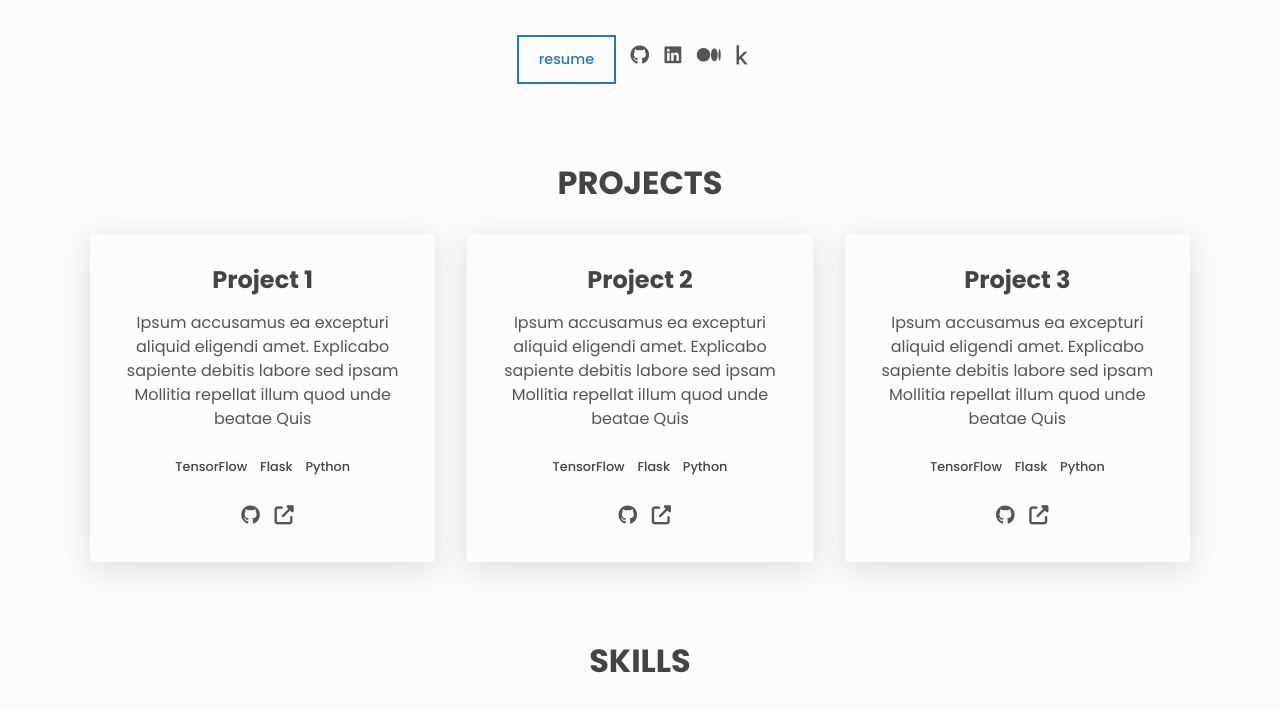
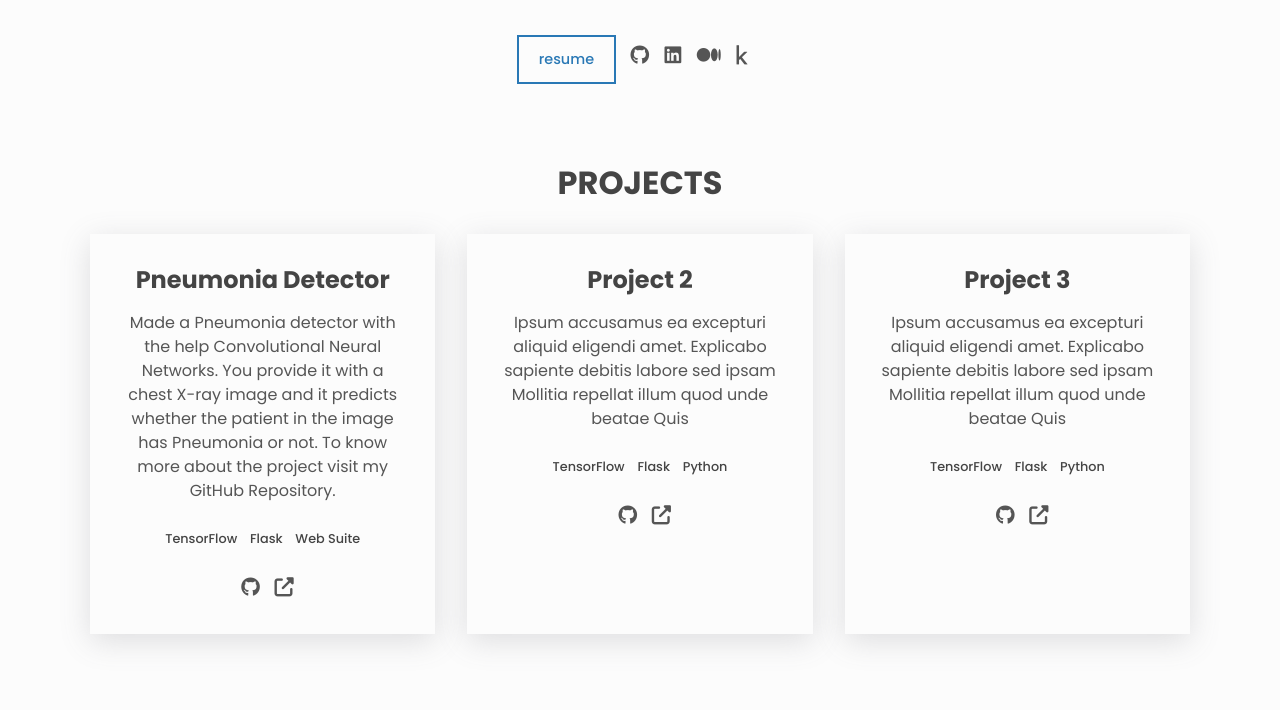
Before and after one commit to rikisupriyo/firstwebsite-vercel, a plain HTML site: page index.html in a window 1280 px wide. Shown: the part 491-1201 px from the top of the page. Drawn offline with Linux system fonts and the light colour scheme.

Commit message:
Portfolio Website

```diff
--- a/index.html
+++ b/index.html
@@ -83,19 +83,18 @@
 
       <div class="projects__grid">
         <div class="project">
-          <h3>Project 1</h3>
+          <h3>Pneumonia Detector</h3>
           <p class="project__description">
-            Ipsum accusamus ea excepturi aliquid eligendi amet. Explicabo
-            sapiente debitis labore sed ipsam Mollitia repellat illum quod
-            unde beatae Quis
+            Made a Pneumonia detector with the help Convolutional Neural Networks. You provide it with a chest X-ray image and
+            it predicts whether the patient in the image has Pneumonia or not. To know more about the project visit my GitHub Repository.
           </p>
           <ul class="project__stack">
             <li class="project__stack-item">TensorFlow</li>
             <li class="project__stack-item">Flask</li>
-            <li class="project__stack-item">Python</li>
+            <li class="project__stack-item">Web Suite</li>
           </ul>
 
-          <a href="https://github.com" aria-label="source code" class="link link--icon">
+          <a href="https://github.com/rikisupriyo/Pneumonia-Detector" aria-label="source code" class="link link--icon">
             <i aria-hidden="true" class="fab fa-github"></i>
           </a>
           <a href="https://example.com" aria-label="live preview" class="link link--icon">
```
